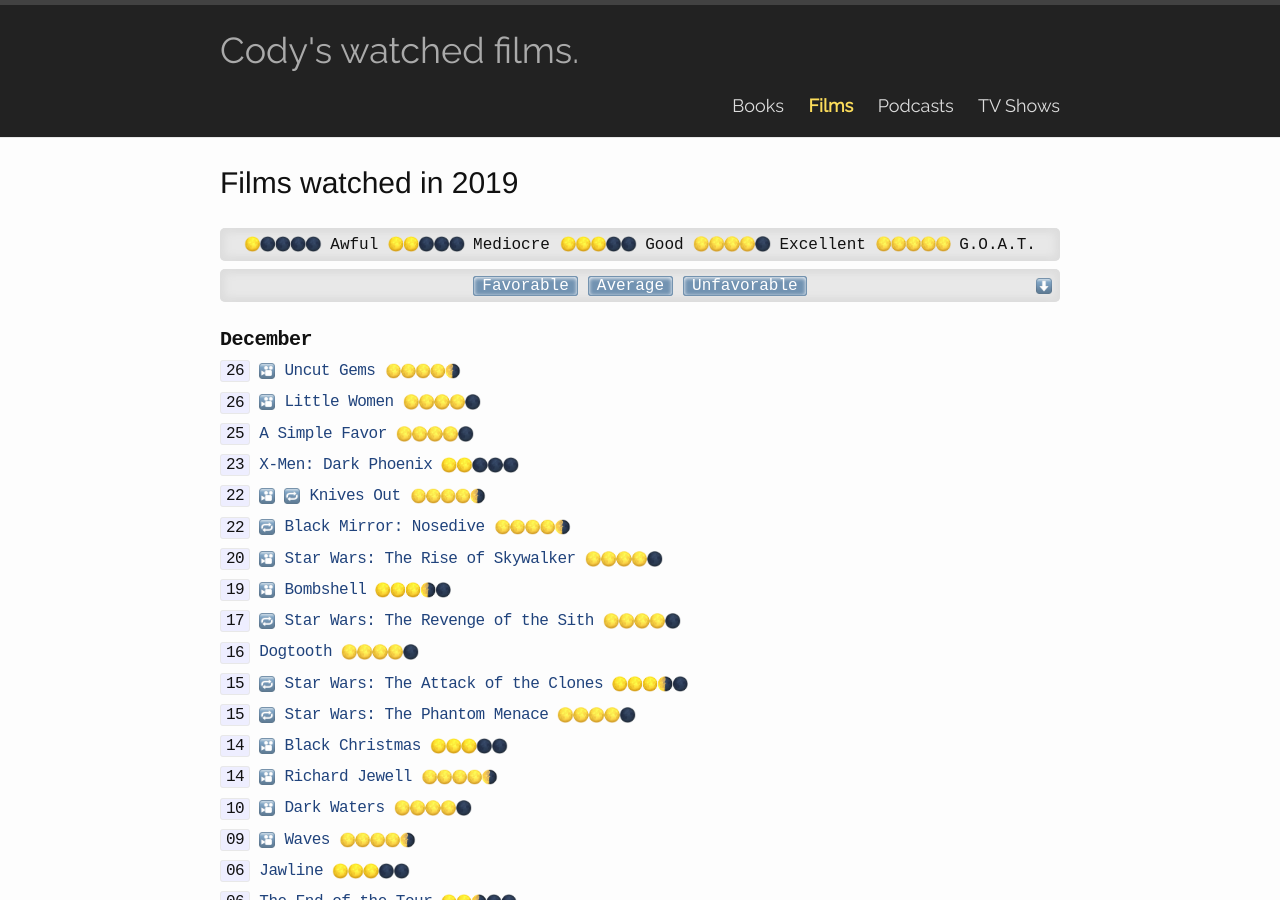
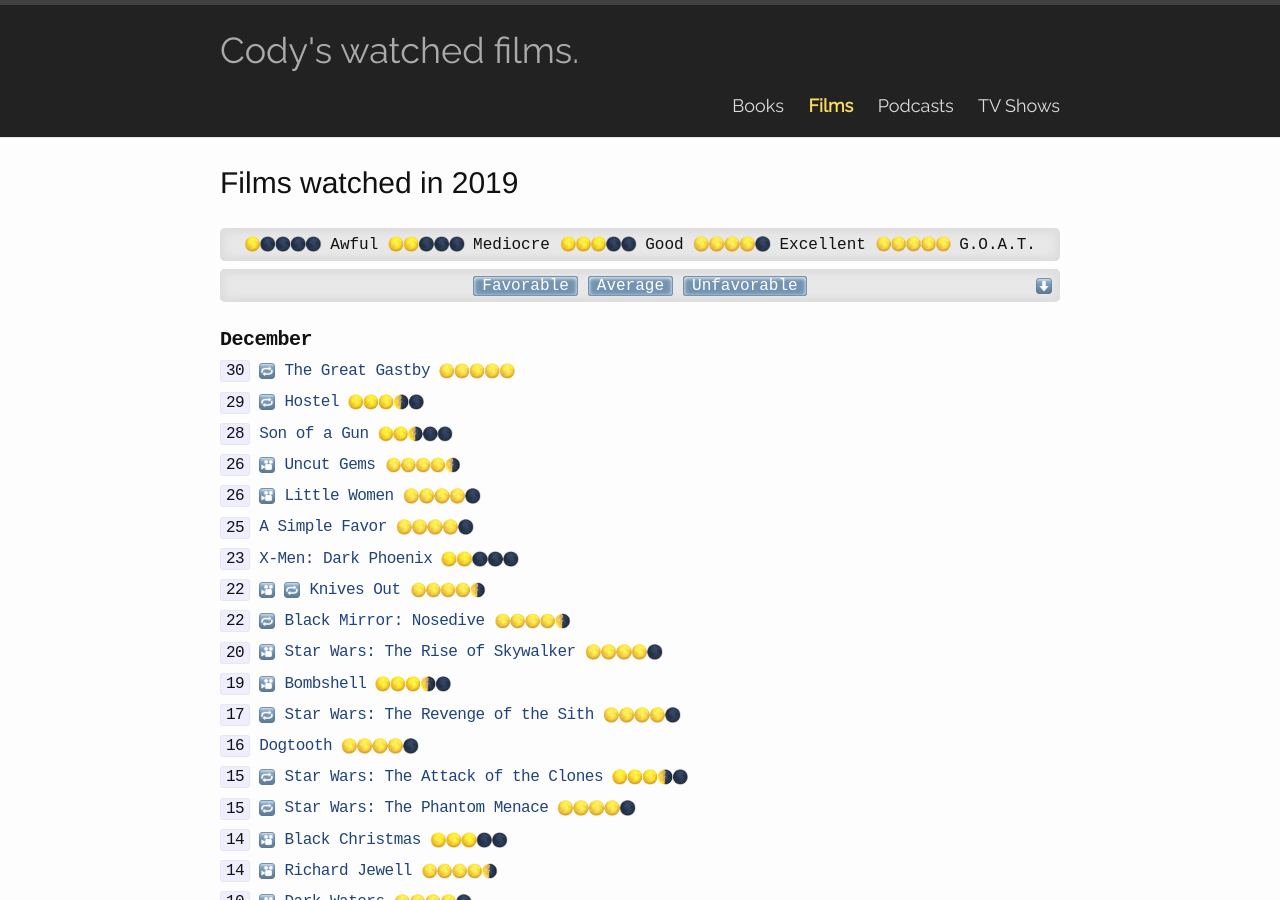
Before and after one commit to codydalerodgers/personal-blog, a Jekyll site: the page built from _films/2019.md, in a window 1280 px wide and 900 px high. Built offline with Jekyll 4.4.1, drawn with Linux system fonts in a browser that asks for light colours.

Commit message:
Last films of 2019

```diff
--- a/_films/2019.md
+++ b/_films/2019.md
@@ -5,6 +5,12 @@
 category: films
 ---
 ## December
+`30` {{ site.rw }} [The Great Gastby](https://www.imdb.com/title/tt1343092/) {{ site.r5 }}
+
+`29` {{ site.rw }} [Hostel](https://www.imdb.com/title/tt0450278/) {{ site.r35 }}
+
+`28` [Son of a Gun](https://www.imdb.com/title/tt2452200/) {{ site.r25 }}
+
 `26` {{ site.tr }} [Uncut Gems](https://www.imdb.com/title/tt5727208/) {{ site.r45 }}
 
 `26` {{ site.tr }} [Little Women](https://www.imdb.com/title/tt3281548/) {{ site.r4 }}
```
